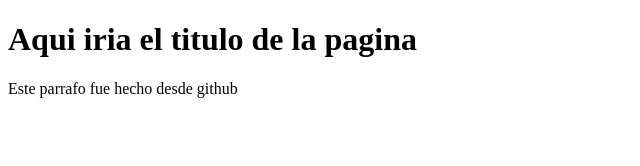
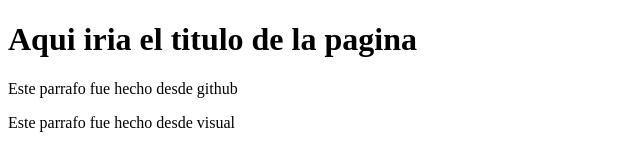
Before and after one commit to SergioToroUD/Prueba_git_visual2_fromST_UD, a plain HTML site: page index.html in a window 1280 px wide. Shown: the whole page, without its empty margins (0-640 px from the left). Drawn offline with Linux system fonts and the light colour scheme.

Commit message:
Agregando segundo parrafo visual

```diff
--- a/index.html
+++ b/index.html
@@ -9,5 +9,6 @@
 <body>
     <h1>Aqui iria el titulo de la pagina</h1>
     <p>Este parrafo fue hecho desde github</p>
+    <p>Este parrafo fue hecho desde visual</p>
 </body>
 </html>
```
